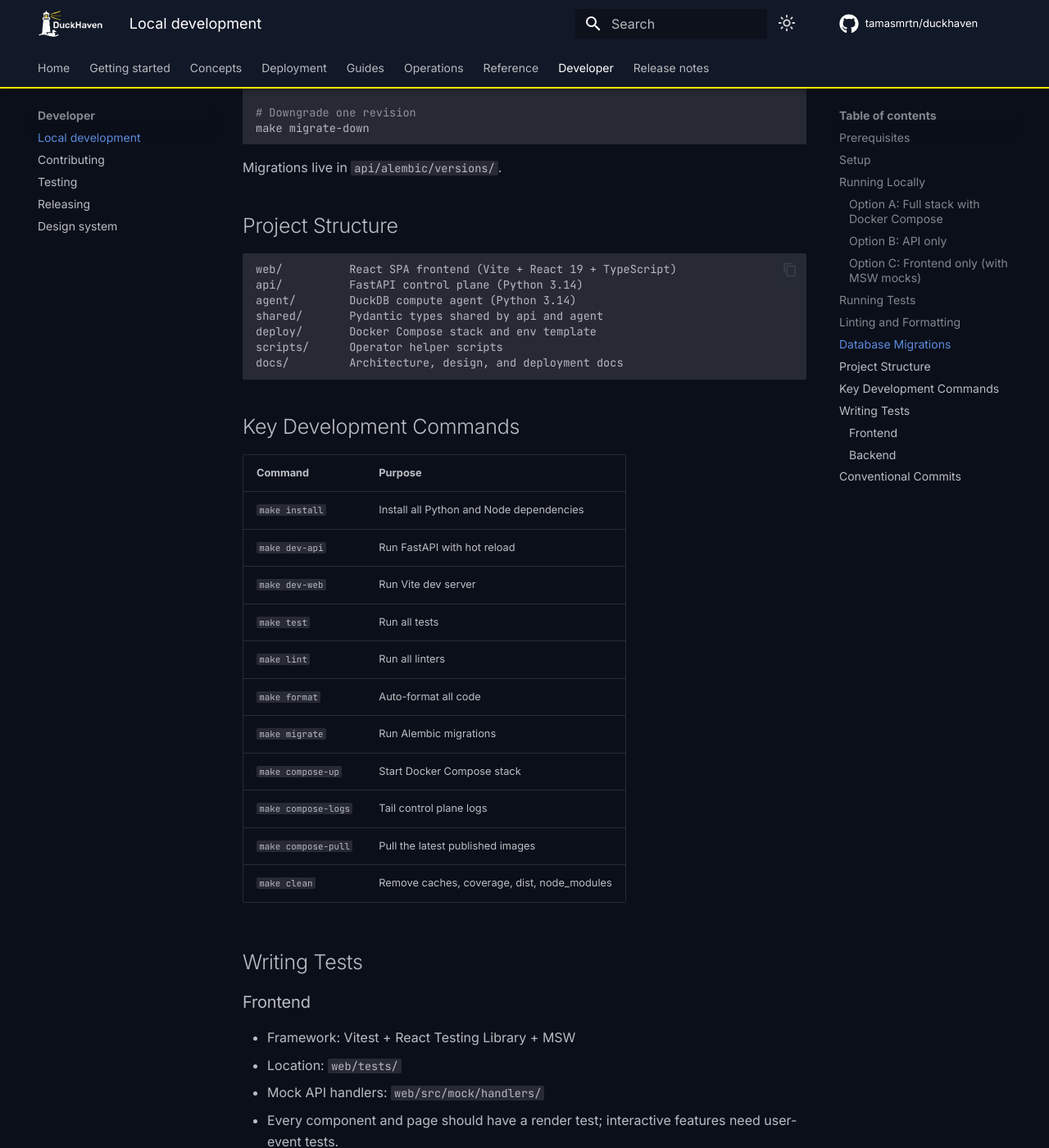
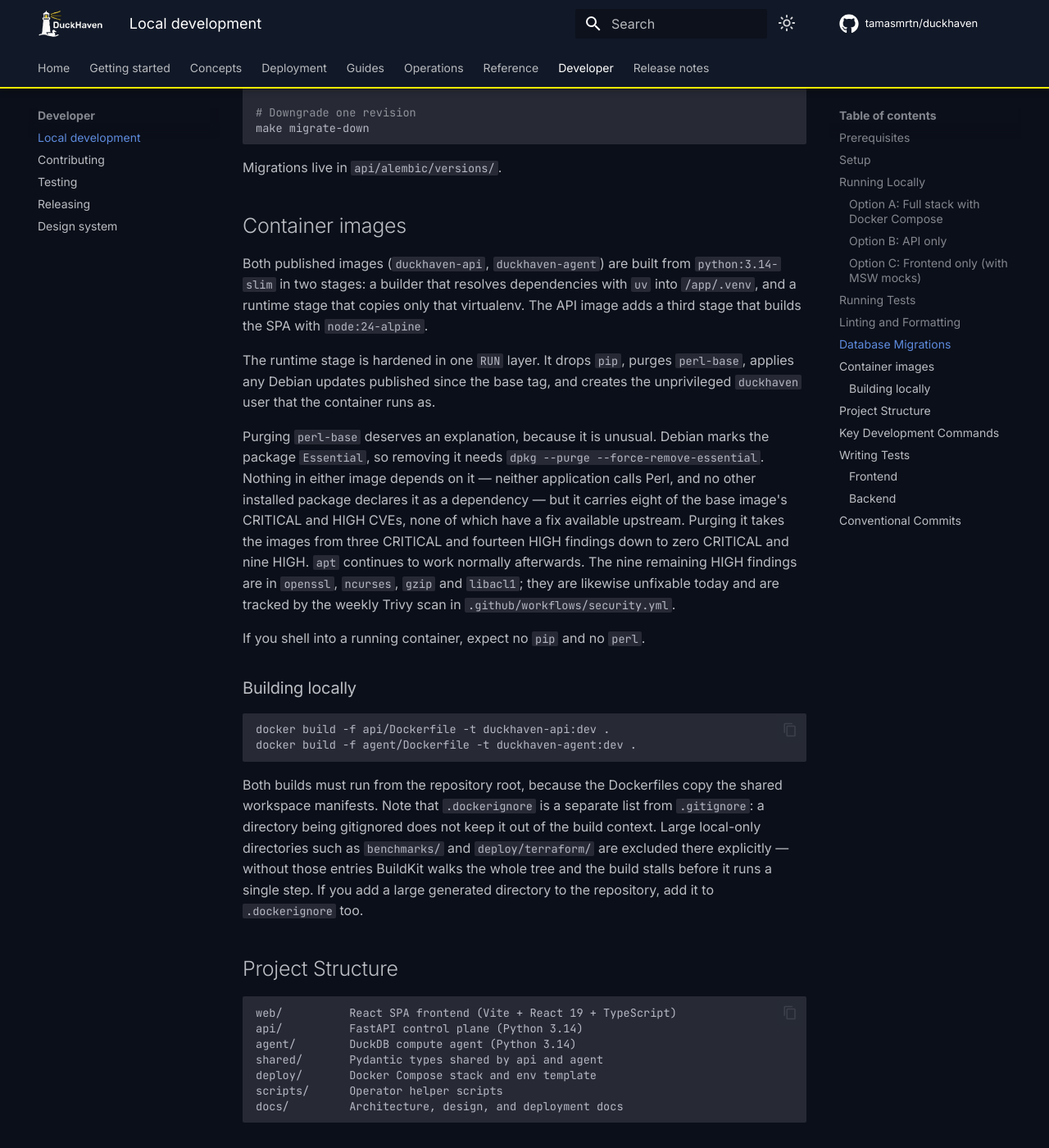
Before and after one commit to tamasmrtn/duckhaven, an MkDocs documentation site: the page built from docs/developer/development.md, in a window 1280 px wide and 1400 px high, scrolled down 2307 px. Shown: the whole window at 82% size. Built offline with MkDocs 1.6.1 and Material for MkDocs 9.7.7, drawn with Linux system fonts in a browser that asks for light colours; comment, search, counter and statistics services are not loaded.

Commit message:
Document container image contents and local builds

````diff
--- a/docs/developer/development.md
+++ b/docs/developer/development.md
@@ -105,6 +105,46 @@ make migrate-down
 
 Migrations live in `api/alembic/versions/`.
 
+## Container images
+
+Both published images (`duckhaven-api`, `duckhaven-agent`) are built from
+`python:3.14-slim` in two stages: a builder that resolves dependencies with `uv`
+into `/app/.venv`, and a runtime stage that copies only that virtualenv. The API
+image adds a third stage that builds the SPA with `node:24-alpine`.
+
+The runtime stage is hardened in one `RUN` layer. It drops `pip`, purges
+`perl-base`, applies any Debian updates published since the base tag, and
+creates the unprivileged `duckhaven` user that the container runs as.
+
+Purging `perl-base` deserves an explanation, because it is unusual. Debian marks
+the package `Essential`, so removing it needs
+`dpkg --purge --force-remove-essential`. Nothing in either image depends on it —
+neither application calls Perl, and no other installed package declares it as a
+dependency — but it carries eight of the base image's CRITICAL and HIGH CVEs,
+none of which have a fix available upstream. Purging it takes the images from
+three CRITICAL and fourteen HIGH findings down to zero CRITICAL and nine HIGH.
+`apt` continues to work normally afterwards. The nine remaining HIGH findings
+are in `openssl`, `ncurses`, `gzip` and `libacl1`; they are likewise unfixable
+today and are tracked by the weekly Trivy scan in `.github/workflows/security.yml`.
+
+If you shell into a running container, expect no `pip` and no `perl`.
+
+### Building locally
+
+```bash
+docker build -f api/Dockerfile -t duckhaven-api:dev .
+docker build -f agent/Dockerfile -t duckhaven-agent:dev .
+```
+
+Both builds must run from the repository root, because the Dockerfiles copy the
+shared workspace manifests. Note that `.dockerignore` is a separate list from
+`.gitignore`: a directory being gitignored does not keep it out of the build
+context. Large local-only directories such as `benchmarks/` and
+`deploy/terraform/` are excluded there explicitly — without those entries
+BuildKit walks the whole tree and the build stalls before it runs a single step.
+If you add a large generated directory to the repository, add it to
+`.dockerignore` too.
+
 ## Project Structure
 
 ```
````
